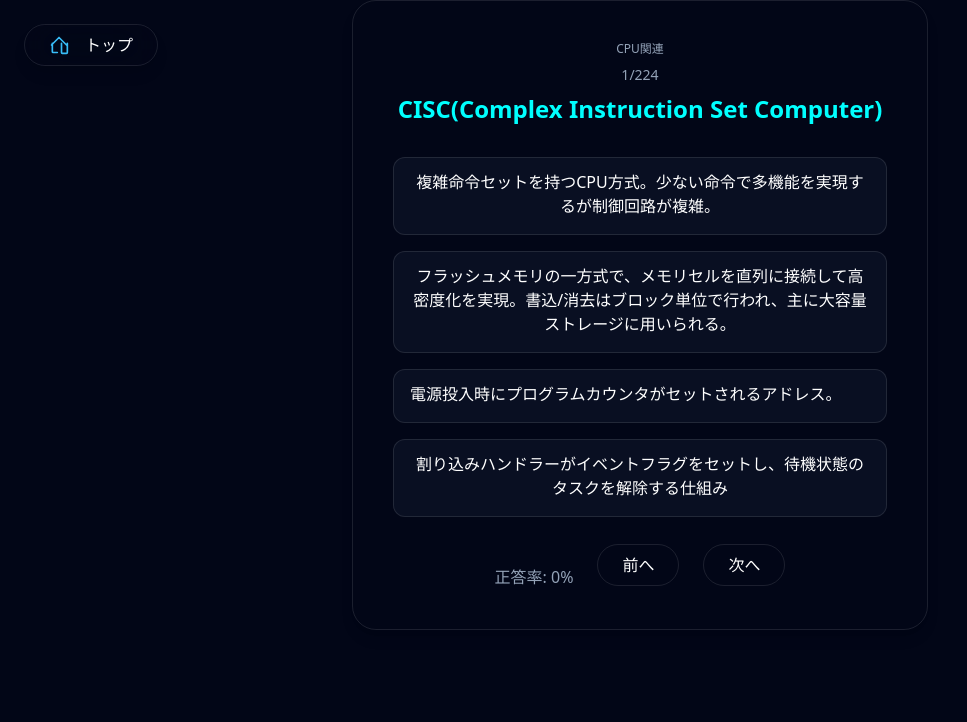
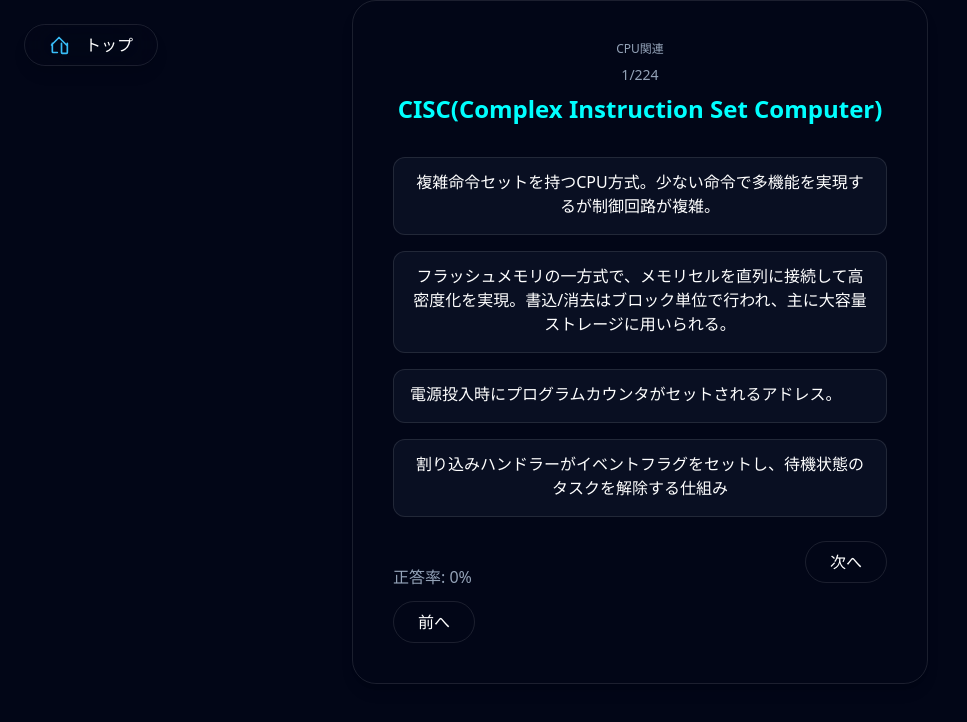
Before and after one commit to yumemasa/taigakunweb, a Next.js app: page /quiz in a window 1280 px wide. Shown: the top 722 px of the page, without its empty margins (0-967 px from the left). Built offline with nearby package versions, Linux system fonts and the light colour scheme.

Commit message:
feat(ui): align accuracy display x-coordinate with prev button in quiz/random/review

```diff
--- a/app/quiz/QuizClient.tsx
+++ b/app/quiz/QuizClient.tsx
@@ -106,7 +106,8 @@ export function QuizClient() {
               );
             })}
           </div>
-          <div className="w-full flex justify-center items-center gap-6 pt-6">
+          <div className="w-full grid grid-cols-[1fr_auto] items-start gap-6 pt-6">
+            <div className="flex flex-col items-start gap-3">
               <div className="mt-6">
                 <span className="text-slate-400">
                   正答率: {isAnswered ? Math.round((correctCount / (index + 1)) * 100) : (index > 0 ? Math.round((correctCount / index) * 100) : 0)}%
@@ -122,6 +123,8 @@ export function QuizClient() {
               >
                 前へ
               </button>
+            </div>
+            <div className="flex items-center gap-6">
               <button
                 onClick={handleNext}
                 className="glass-panel rounded-full border border-white/10 px-6 py-2 text-base text-white hover:border-neon-cyan/70"
@@ -132,5 +135,6 @@ export function QuizClient() {
           </div>
         </div>
       </div>
+    </div>
   );
 }
--- a/app/random/RandomQuizClient.tsx
+++ b/app/random/RandomQuizClient.tsx
@@ -118,7 +118,8 @@ function RandomQuizClient() {
               );
             })}
           </div>
-          <div className="w-full flex justify-center items-center gap-6 pt-6">
+          <div className="w-full grid grid-cols-[1fr_auto] items-start gap-6 pt-6">
+            <div className="flex flex-col items-start gap-3">
               <div className="mt-6">
                 <span className="text-slate-400">
                   正答率: {isAnswered ? Math.round((correctCount / (index + 1)) * 100) : (index > 0 ? Math.round((correctCount / index) * 100) : 0)}%
@@ -134,6 +135,8 @@ function RandomQuizClient() {
               >
                 前へ
               </button>
+            </div>
+            <div className="flex items-center gap-6">
               <button
                 onClick={handleNext}
                 className="glass-panel rounded-full border border-white/10 px-6 py-2 text-base text-white hover:border-neon-cyan/70"
@@ -144,6 +147,7 @@ function RandomQuizClient() {
           </div>
         </div>
       </div>
+    </div>
   );
 }
 
--- a/app/review/ReviewClient.tsx
+++ b/app/review/ReviewClient.tsx
@@ -233,7 +233,11 @@ const ReviewClient = () => {
               );
             })}
           </div>
-          <div className="w-full flex justify-center items-center gap-6 pt-6">
+          <div className="w-full grid grid-cols-[1fr_auto] items-start gap-6 pt-6">
+            <div className="flex flex-col items-start gap-3">
+              <div className="mt-6">
+                <span className="text-slate-400">正答率: {isAnswered ? Math.round((correctCount / (index + 1)) * 100) : (index > 0 ? Math.round((correctCount / index) * 100) : 0)}%</span>
+              </div>
               <button
                 onClick={() => {
                   setIndex((i) => (i > 0 ? i - 1 : reviewQuestions.length - 1));
@@ -245,6 +249,8 @@ const ReviewClient = () => {
               >
                 前へ
               </button>
+            </div>
+            <div className="flex items-center gap-6">
               <button
                 onClick={() => {
                   // 次へボタン押下時の挙動:
@@ -291,6 +297,7 @@ const ReviewClient = () => {
                 次へ
               </button>
             </div>
+          </div>
           <div className="mt-6">
             <span className="text-slate-400">正答率: {isAnswered ? Math.round((correctCount / (index + 1)) * 100) : (index > 0 ? Math.round((correctCount / index) * 100) : 0)}%</span>
             {reviewOrder.length > 0 && (
```
Lines whose indentation alone changed are shown as unchanged.
